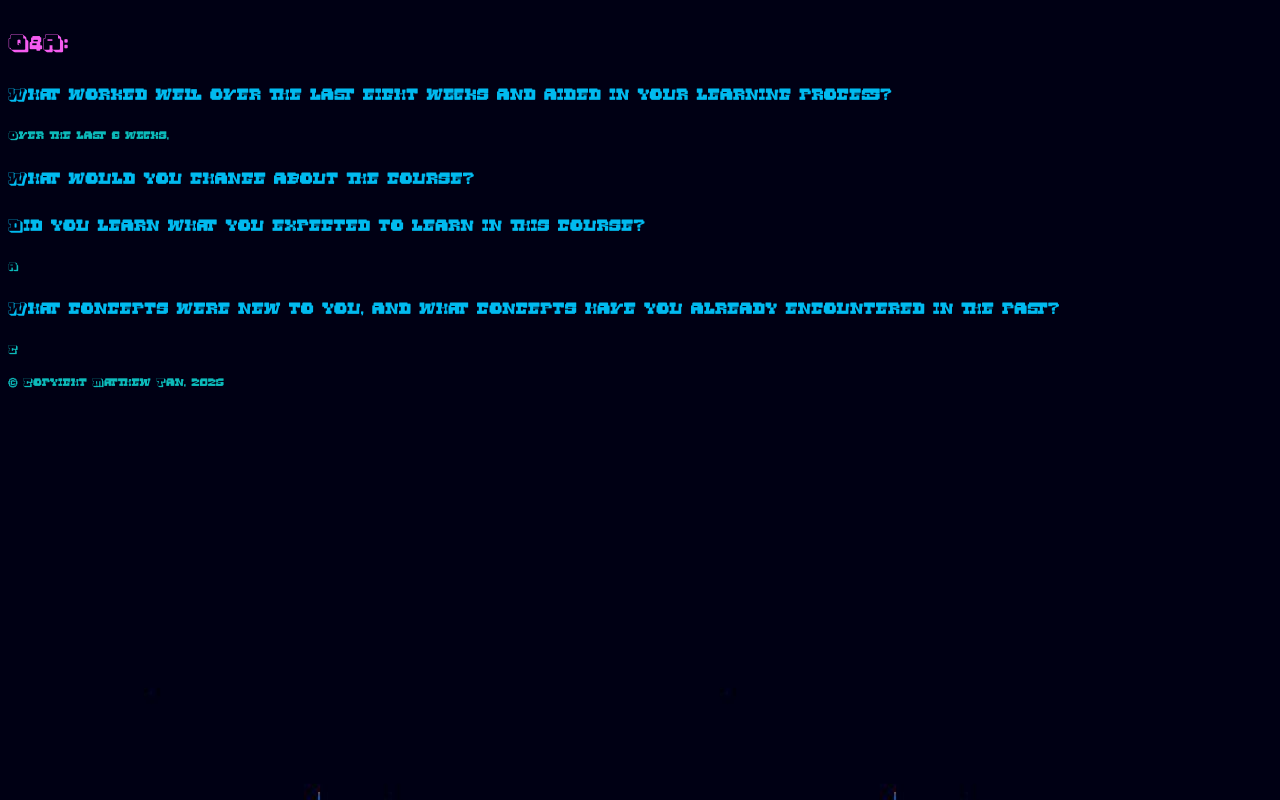
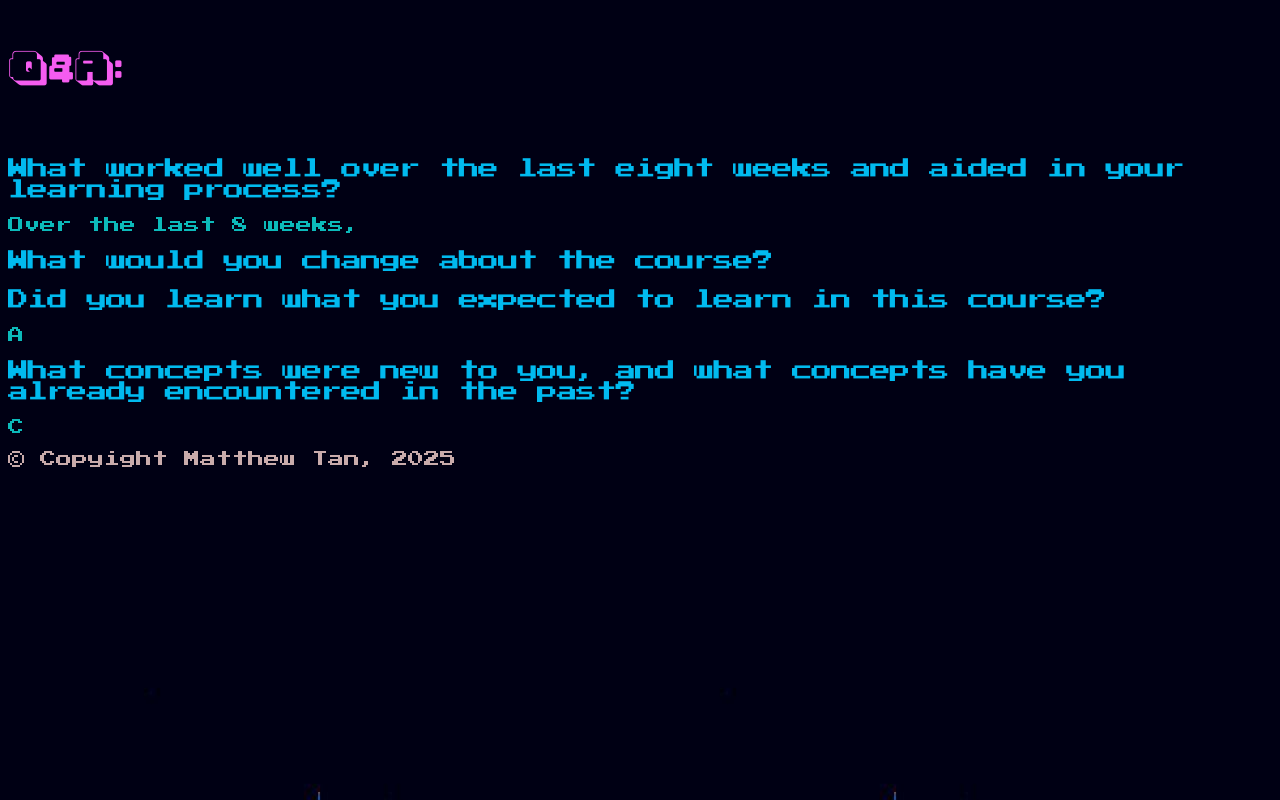
Before and after one commit to mattbzca/COMP001B.LectureActivity7, a plain HTML site: page index.html in a window 1280 px wide. Drawn offline with Linux system fonts and the light colour scheme.

Commit message:
Modified main.css to added a second font face, changed letter spacing for h2, and added font sizes for all headers and paragraphs, added a floating animation to the top div.

```diff
--- a/main.css
+++ b/main.css
@@ -2,6 +2,9 @@
     font-family: Pixel;
     src: url('fonts/SynthPixel-R922e.ttf') format('truetype');
 }
+@font-face {
+    font-family: pixy;
+    src: url('fonts/pixy.ttf') format('truetype');}
 body {
     font-family: Pixel, 'Arial Narrow', Arial, sans-serif;
     background-image: url('images/citybg.jpg');
@@ -9,11 +12,38 @@ body {
 h1 {
     font-weight: normal;
     color: #f55cf0;
+    font-size: 3.8em;
 }
 h2 {
     font-weight: normal;
-    color: #01BAEF
+    color: #01BAEF;
+    font-size: 1.3em;
+    letter-spacing: -1.2px;
+    font-family: pixy, 'Arial Narrow', Arial, sans-serif;
 }
 p {
     color: #0CBABA;
+    font-size: 1em;
+    font-family: pixy, 'Arial Narrow', Arial, sans-serif;
 }
+footer p {
+    color: #c9abab;
+}
+
+.top {
+    width: 100px;
+    height: 100px;
+    position: relative;
+    animation: float 3s ease-in-out infinite;
+}
+@keyframes float {
+    0% {
+        transform: translateY(0);
+    }
+    50% {
+        transform: translateY(-20px);
+    }
+    100% {
+        transform: translateY(0);
+    }
+}
```
Also changed, not shown: fonts/pixy.ttf (added).
